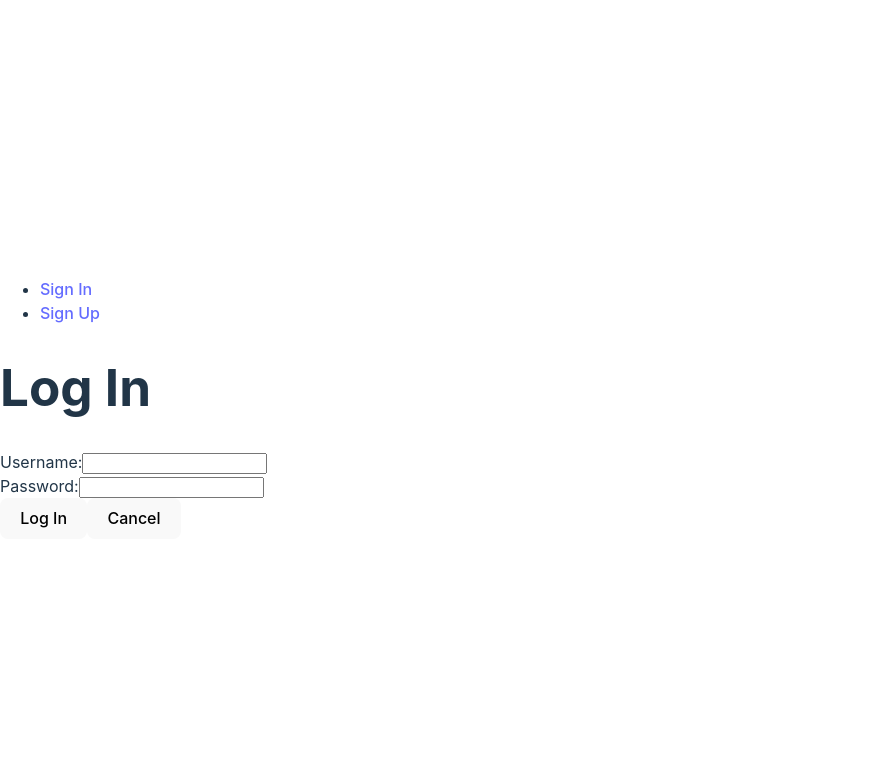
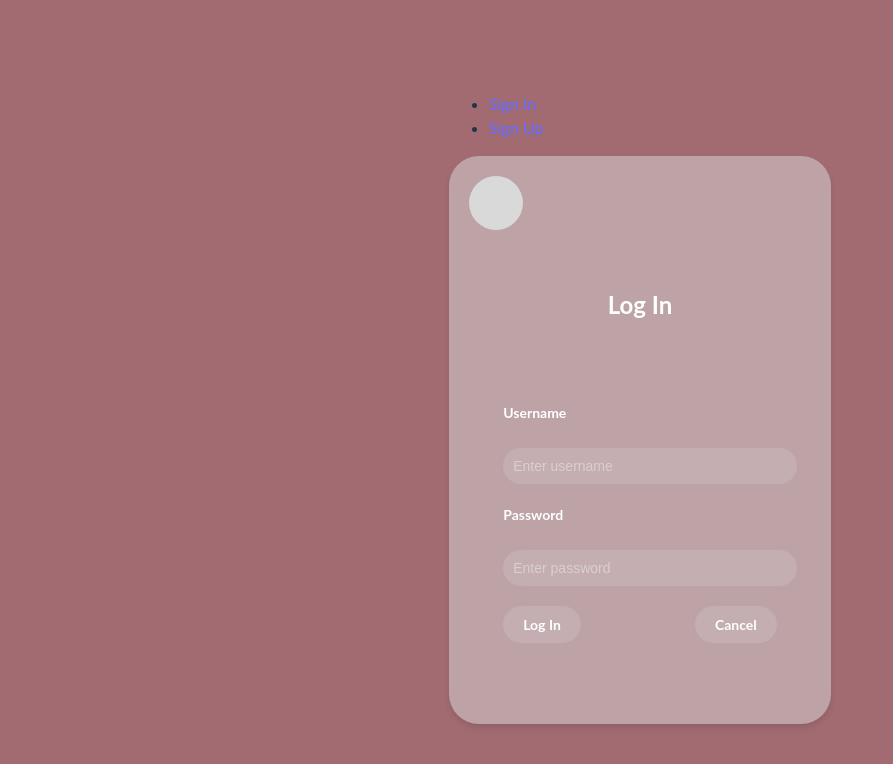
Before and after one commit to wardy-t/Write-Away-react-front-end, a React (Vite) app: page /signin in a window 1280 px wide. Shown: the top 764 px of the page, without its empty margins (0-893 px from the left). Built offline with nearby package versions, Linux system fonts and the light colour scheme; no server answers.

Commit message:
updated and added the existing css in react

```diff
--- /dev/null
+++ b/src/components/Dashboard/Dashboard.css
@@ -0,0 +1,143 @@
+/* Inbox Page Styling */
+body {
+    background-color: #a26b72;
+    font-family: "Lato", sans-serif;
+    display: flex;
+    justify-content: center;
+    align-items: center;
+    height: 100vh;
+    overflow: hidden; /* Prevent scrolling */
+  }
+
+  .inbox-container {
+    display: flex;
+    flex-direction: column;
+    align-items: flex-start;
+    position: relative;
+    width: 100%;
+    height: 100%;
+    overflow: hidden;
+  }
+
+  /* Left Sidebar */
+  .left-rectangle {
+    position: absolute;
+    width: 342px;
+    height: calc(100% - 44px);
+    top: 22px;
+    left: 26px;
+    background: rgba(217, 217, 217, 0.5);
+    border-radius: 30px;
+    display: flex;
+    flex-direction: column;
+    align-items: center;
+    padding-top: 50px;
+    gap: 20px;
+  }
+
+  /* Sidebar Ellipse */
+  .sidebar-ellipse {
+    width: 123px;
+    height: 123px;
+    background: #d9d9d9;
+    border-radius: 50%;
+  }
+
+  /* Buttons */
+  .compose-button {
+    width: 180px;
+    height: 74px;
+    background: #ffffff;
+    border-radius: 20px;
+    font-size: 16px;
+    font-weight: bold;
+    color: #a26b72;
+    border: none;
+    cursor: pointer;
+    display: flex;
+    justify-content: center;
+    align-items: center;
+  }
+
+  .menu-buttons {
+    display: flex;
+    flex-direction: column;
+    align-items: center;
+    gap: 10px;
+    width: 100%;
+  }
+
+  .menu-button {
+    width: 203px;
+    height: 39px;
+    background: rgba(217, 217, 217, 0.78);
+    border-radius: 58px;
+    font-size: 14px;
+    font-weight: bold;
+    color: #ffffff;
+    border: none;
+    cursor: pointer;
+    display: flex;
+    justify-content: center;
+    align-items: center;
+  }
+
+  .menu-button.active {
+    background: rgba(211, 206, 206, 0.28);
+    border: 3px solid #ffffff;
+  }
+
+  /* Top Ellipse */
+  .top-ellipse {
+    position: absolute;
+    width: 67px;
+    height: 67px;
+    top: 27px;
+    left: 1187px;
+    background: #d9d9d9;
+    border-radius: 50%;
+  }
+
+  /* Settings Icon */
+  .settings-icon {
+    position: absolute;
+    top: 48px;
+    left: 1150px;
+    width: 23px;
+    height: 24px;
+  }
+
+  /* Header Rectangle */
+  .header-rectangle {
+    position: absolute;
+    width: 686px;
+    height: 77px;
+    top: 22px;
+    left: 393px;
+    background: rgba(217, 217, 217, 0.3);
+    border-radius: 70px;
+    display: flex;
+    align-items: center;
+    justify-content: flex-start;
+    padding-left: 20px;
+  }
+
+  .search-container {
+    display: flex;
+    align-items: center;
+    gap: 10px;
+  }
+
+  .search-icon {
+    width: 24px;
+    height: 24px;
+  }
+
+  .search-text {
+    font-family: "Inter", sans-serif;
+    font-size: 18px;
+    font-weight: 400;
+    color: #ffffff;
+    text-align: left;
+    text-decoration: none;
+  }
--- /dev/null
+++ b/src/components/Landing/Landing.css
@@ -0,0 +1,76 @@
+/* Landing Page Styling */
+html {
+    box-sizing: border-box;
+  }
+
+  body {
+    background-color: #a26b72; /* Match the exact background color */
+    font-family: "Lato", sans-serif;
+    display: flex;
+    justify-content: center;
+    align-items: center;
+    height: 100vh;
+  }
+
+  /* Container for the rectangle */
+  .home-container {
+    display: flex;
+    justify-content: center;
+    align-items: center;
+    width: 100%;
+    height: 100%;
+  }
+
+  /* Rectangle styling */
+  .home-rectangle {
+    width: 342px;
+    height: 528px;
+    background: rgba(217, 217, 217, 0.5); /* Slight transparency */
+    border-radius: 30px;
+    position: relative;
+    display: flex;
+    flex-direction: column;
+    justify-content: flex-start;
+    align-items: center;
+    padding-top: 60px; /* Add space at the top */
+  }
+
+  /* Ellipse */
+  .home-ellipse {
+    width: 123px;
+    height: 123px;
+    background: #d9d9d9;
+    border-radius: 50%;
+    margin-bottom: 30px;
+  }
+
+  /* Frame for buttons */
+  .home-frame {
+    display: flex;
+    flex-direction: column;
+    align-items: center;
+    gap: 15px; /* Space between buttons */
+    margin-top: 50px; /* Space between ellipse and buttons */
+  }
+
+  /* Buttons */
+  .home-button {
+    width: 203px;
+    height: 39px;
+    background: rgba(211, 206, 206, 0.28); /* Slight transparency */
+    border: none;
+    border-radius: 58px;
+    font-size: 16px;
+    font-weight: 400;
+    color: #fff;
+    cursor: pointer;
+    text-align: center;
+    display: flex;
+    justify-content: center;
+    align-items: center;
+    transition: all 0.3s ease;
+  }
+
+  .home-button:hover {
+    background: rgba(211, 206, 206, 0.5); /* Slightly darker on hover */
+  }
--- a/src/components/Landing/Landing.jsx
+++ b/src/components/Landing/Landing.jsx
@@ -1,12 +1,27 @@
+import React from "react";
+import "./Landing.css";
+
 const Landing = () => {
   return (
-    <main>
-      <h1>Hello, you are on the landing page for visitors.</h1>
-      <h3>
-        If you sign up for a new account, you will have the ability to sign in
-        and see your super secret dashboard.
-      </h3>
-    </main>
+    <div className="home-container">
+      <div className="home-rectangle">
+        <div className="home-ellipse"></div>
+        <div className="home-frame">
+          <button
+            className="home-button"
+            onClick={() => (window.location.href = "/login")}
+          >
+            Log In
+          </button>
+          <button
+            className="home-button"
+            onClick={() => (window.location.href = "/signup")}
+          >
+            Sign Up
+          </button>
+        </div>
+      </div>
+    </div>
   );
 };
 
--- /dev/null
+++ b/src/components/SigninForm/SigninForm.css
@@ -0,0 +1,139 @@
+/* Global Styles */
+html {
+    box-sizing: border-box;
+  }
+
+  body {
+    background-color: #a26b72; /* Match the exact background color */
+    font-family: "Lato", sans-serif;
+    display: flex;
+    justify-content: center;
+    align-items: center;
+    height: 100vh;
+  }
+
+  /* Login Container */
+  .login-container {
+    display: flex;
+    justify-content: center;
+    align-items: center;
+    width: 100%;
+    height: 100%;
+  }
+
+  /* Rectangle Styling */
+  .login-rectangle {
+    width: 342px;
+    height: 528px;
+    background: rgba(217, 217, 217, 0.5); /* Slight transparency */
+    border-radius: 30px; /* Rounded corners for all sides */
+    position: relative; /* Relative to child elements */
+    display: flex;
+    flex-direction: column;
+    align-items: center;
+    padding: 20px;
+    overflow: hidden; /* Ensure child elements stay inside */
+    box-shadow: 0 4px 6px rgba(0, 0, 0, 0.1); /* Optional shadow for better visibility */
+  }
+
+  /* Ellipse */
+  .login-ellipse {
+    width: 54px;
+    height: 54px;
+    background: #d9d9d9;
+    border-radius: 50%;
+    position: absolute;
+    top: 20px; /* Adjust for spacing at the top */
+    left: 20px; /* Move ellipse to the left */
+  }
+
+  /* Login Form */
+  .login-form {
+    display: flex;
+    flex-direction: column;
+    align-items: flex-start;
+    gap: 20px; /* Space between form elements */
+    margin-top: 100px; /* Space below the ellipse */
+    width: 80%; /* Form width relative to rectangle */
+  }
+
+  /* Title */
+  .login-title {
+    font-size: 24px;
+    font-weight: bold;
+    color: #ffffff; /* White text */
+    text-align: center;
+    margin-bottom: 20px; /* Space below the title */
+    width: 100%;
+  }
+
+  /* Error Message */
+  .login-message {
+    color: #ffdddd; /* Light red for errors */
+    font-size: 14px;
+    margin-bottom: 10px;
+    text-align: left;
+  }
+
+  /* Form Labels */
+  .form-label {
+    font-size: 14px;
+    font-weight: bold;
+    color: #ffffff; /* White text */
+    margin-bottom: 5px;
+  }
+
+  /* Form Inputs */
+  .form-input {
+    width: 100%;
+    padding: 10px;
+    border: none;
+    border-radius: 20px;
+    background: rgba(211, 206, 206, 0.28); /* Slight transparency */
+    font-size: 14px;
+    color: #ffffff; /* White text for the input text */
+    outline: none;
+  }
+
+  .form-input::placeholder {
+    color: rgba(255, 255, 255, 0.4); /* White with 40% opacity */
+  }
+
+  /* Buttons */
+  .form-buttons {
+    display: flex;
+    justify-content: space-between;
+    width: 100%;
+  }
+
+  .login-button {
+    padding: 10px 20px;
+    background: rgba(211, 206, 206, 0.28); /* Slight transparency */
+    border: none;
+    border-radius: 20px;
+    font-size: 14px;
+    font-weight: bold;
+    color: #ffffff; /* White text */
+    cursor: pointer;
+    transition: background-color 0.3s ease;
+  }
+
+  .login-button:hover {
+    background: rgba(211, 206, 206, 0.5); /* Darker background on hover */
+  }
+
+  .cancel-button {
+    padding: 10px 20px;
+    background: rgba(211, 206, 206, 0.28); /* Slight transparency */
+    border: none;
+    border-radius: 20px;
+    font-size: 14px;
+    font-weight: bold;
+    color: #ffffff; /* White text */
+    cursor: pointer;
+    transition: background-color 0.3s ease;
+  }
+
+  .cancel-button:hover {
+    background: rgba(211, 206, 206, 0.5); /* Darker background on hover */
+  }
--- a/src/components/SigninForm/SigninForm.jsx
+++ b/src/components/SigninForm/SigninForm.jsx
@@ -1,13 +1,14 @@
-import { useState } from 'react';
-import { Link, useNavigate } from 'react-router-dom';
-import * as authService from '../../services/authService';
+import { useState } from "react";
+import { Link, useNavigate } from "react-router-dom";
+import * as authService from "../../services/authService";
+import "./SigninForm.css"; // Import your custom CSS
 
 const SigninForm = (props) => {
   const navigate = useNavigate();
-  const [message, setMessage] = useState(['']);
+  const [message, setMessage] = useState("");
   const [formData, setFormData] = useState({
-    username: '',
-    password: '',
+    username: "",
+    password: "",
   });
 
   const updateMessage = (msg) => {
@@ -15,7 +16,7 @@ const SigninForm = (props) => {
   };
 
   const handleChange = (e) => {
-    updateMessage('');
+    updateMessage("");
     setFormData({ ...formData, [e.target.name]: e.target.value });
   };
 
@@ -23,49 +24,60 @@ const SigninForm = (props) => {
     e.preventDefault();
     try {
       const user = await authService.signin(formData);
-      console.log(user);
       props.setUser(user);
-      navigate('/');
+      navigate("/dashboard"); // Redirect to dashboard (Inbox page)
     } catch (err) {
       updateMessage(err.message);
     }
   };
 
   return (
-    <main>
-      <h1>Log In</h1>
-      <p>{message}</p>
-      <form autoComplete="off" onSubmit={handleSubmit}>
-        <div>
-          <label htmlFor="email">Username:</label>
+    <div className="login-container">
+      <div className="login-rectangle">
+        <div className="login-ellipse"></div>
+        <form className="login-form" autoComplete="off" onSubmit={handleSubmit}>
+          <h1 className="login-title">Log In</h1>
+          <p className="login-message">{message}</p>
+
+          <label htmlFor="username" className="form-label">
+            Username
+          </label>
           <input
             type="text"
-            autoComplete="off"
             id="username"
+            name="username"
+            className="form-input"
+            placeholder="Enter username"
             value={formData.username}
-            name="username"
             onChange={handleChange}
           />
-        </div>
-        <div>
-          <label htmlFor="password">Password:</label>
+
+          <label htmlFor="password" className="form-label">
+            Password
+          </label>
           <input
             type="password"
-            autoComplete="off"
             id="password"
+            name="password"
+            className="form-input"
+            placeholder="Enter password"
             value={formData.password}
-            name="password"
             onChange={handleChange}
           />
-        </div>
-        <div>
-          <button>Log In</button>
-          <Link to="/">
-            <button>Cancel</button>
-          </Link>
-        </div>
-      </form>
-    </main>
+
+          <div className="form-buttons">
+            <button type="submit" className="login-button">
+              Log In
+            </button>
+            <Link to="/">
+              <button type="button" className="cancel-button">
+                Cancel
+              </button>
+            </Link>
+          </div>
+        </form>
+      </div>
+    </div>
   );
 };
 
```
Also changed, not shown: src/components/Dashboard/Dashboard.jsx (+32 -11 lines), src/components/SigninForm/SigninForm.module.css (deleted).
